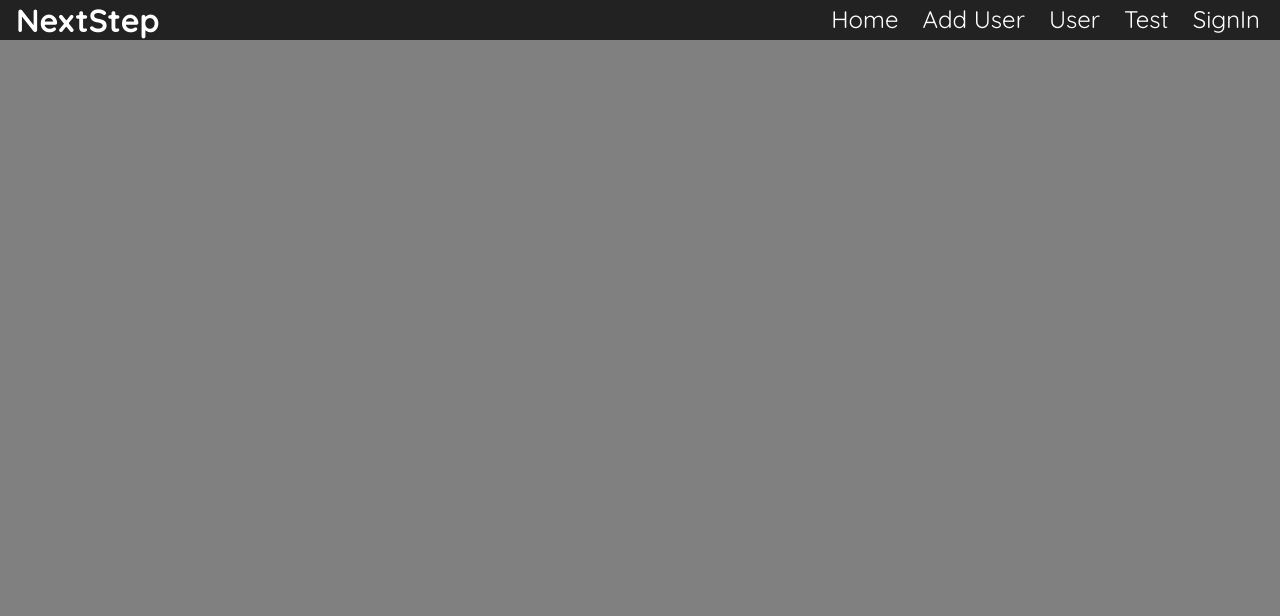
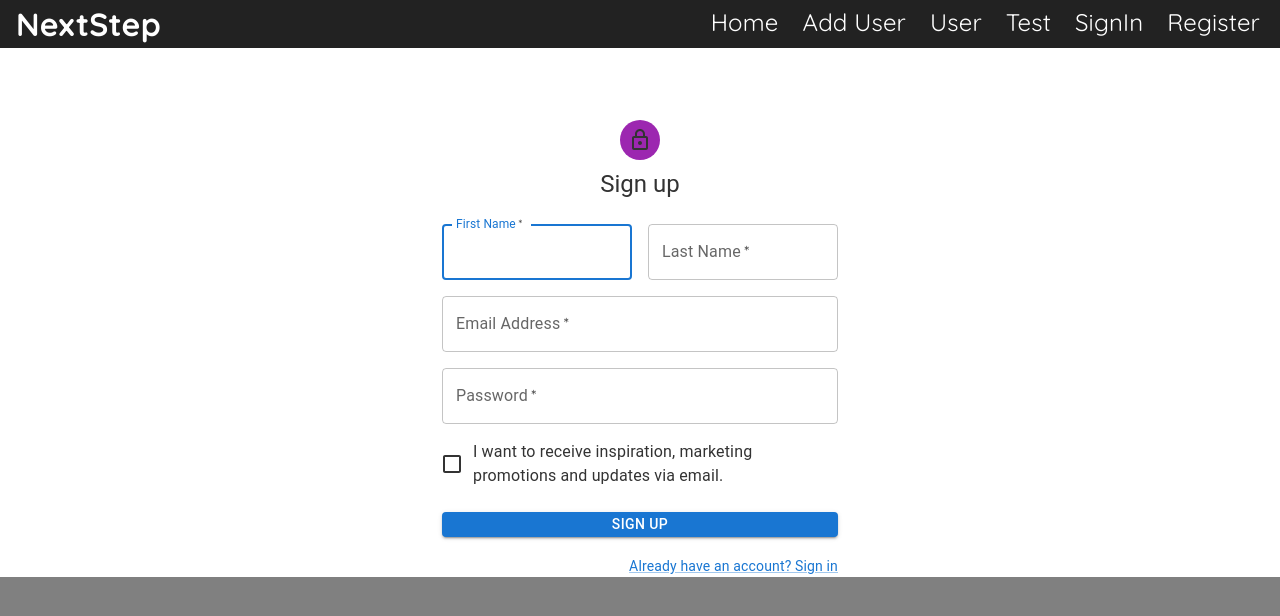
Before and after one commit to NextStepNZ/Development, a React (Create React App) app in the folder client/: page /register in a window 1280 px wide. Shown: the top 616 px of the page. Built offline with nearby package versions, Linux system fonts and the light colour scheme.

Commit message:
Register template added

```diff
--- a/client/src/App.js
+++ b/client/src/App.js
@@ -5,6 +5,7 @@ import AddUser from "./components/AddUser";
 import User from './components/User';
 import Test from './components/Test';
 import SignIn from "./components/Login/SignIn";
+import Register from "./components/Login/Register"
 
 import {Routes, Route} from 'react-router-dom';
 
@@ -19,6 +20,7 @@ const App = () => {
       <Route path='/user' element={<User firstname={'John'} lastname={'Smith'} isTeacher={'true'}/>}/>
       <Route path='/Test' element={<Test/>}/>
       <Route path='/signin' element={<SignIn/>}/>
+      <Route path='/register' element={<Register/>}/>
     </Routes>
     </>
     );
--- /dev/null
+++ b/client/src/components/Login/Register.js
@@ -0,0 +1,117 @@
+import * as React from 'react';
+import Avatar from '@mui/material/Avatar';
+import Button from '@mui/material/Button';
+import CssBaseline from '@mui/material/CssBaseline';
+import TextField from '@mui/material/TextField';
+import FormControlLabel from '@mui/material/FormControlLabel';
+import Checkbox from '@mui/material/Checkbox';
+import Link from '@mui/material/Link';
+import Grid from '@mui/material/Grid';
+import Box from '@mui/material/Box';
+import LockOutlinedIcon from '@mui/icons-material/LockOutlined';
+import Typography from '@mui/material/Typography';
+import Container from '@mui/material/Container';
+import { createTheme, ThemeProvider } from '@mui/material/styles';
+
+const theme = createTheme();
+
+export default function SignUp() {
+  const handleSubmit = (event) => {
+    event.preventDefault();
+    const data = new FormData(event.currentTarget);
+    console.log({
+      email: data.get('email'),
+      password: data.get('password'),
+    });
+  };
+
+  return (
+    <ThemeProvider theme={theme}>
+      <Container component="main" maxWidth="xs">
+        <CssBaseline />
+        <Box
+          sx={{
+            marginTop: 8,
+            display: 'flex',
+            flexDirection: 'column',
+            alignItems: 'center',
+          }}
+        >
+          <Avatar sx={{ m: 1, bgcolor: 'secondary.main' }}>
+            <LockOutlinedIcon />
+          </Avatar>
+          <Typography component="h1" variant="h5">
+            Sign up
+          </Typography>
+          <Box component="form" noValidate onSubmit={handleSubmit} sx={{ mt: 3 }}>
+            <Grid container spacing={2}>
+              <Grid item xs={12} sm={6}>
+                <TextField
+                  autoComplete="given-name"
+                  name="firstName"
+                  required
+                  fullWidth
+                  id="firstName"
+                  label="First Name"
+                  autoFocus
+                />
+              </Grid>
+              <Grid item xs={12} sm={6}>
+                <TextField
+                  required
+                  fullWidth
+                  id="lastName"
+                  label="Last Name"
+                  name="lastName"
+                  autoComplete="family-name"
+                />
+              </Grid>
+              <Grid item xs={12}>
+                <TextField
+                  required
+                  fullWidth
+                  id="email"
+                  label="Email Address"
+                  name="email"
+                  autoComplete="email"
+                />
+              </Grid>
+              <Grid item xs={12}>
+                <TextField
+                  required
+                  fullWidth
+                  name="password"
+                  label="Password"
+                  type="password"
+                  id="password"
+                  autoComplete="new-password"
+                />
+              </Grid>
+              <Grid item xs={12}>
+                <FormControlLabel
+                  control={<Checkbox value="allowExtraEmails" color="primary" />}
+                  label="I want to receive inspiration, marketing promotions and updates via email."
+                />
+              </Grid>
+            </Grid>
+            <Button
+              type="submit"
+              fullWidth
+              variant="contained"
+              sx={{ mt: 3, mb: 2 }}
+            >
+              Sign Up
+            </Button>
+            <Grid container justifyContent="flex-end">
+              <Grid item>
+                <Link href="#" variant="body2">
+                  Already have an account? Sign in
+                </Link>
+              </Grid>
+            </Grid>
+          </Box>
+        </Box>
+      </Container>
+    </ThemeProvider>
+  );
+}
--- a/client/src/components/Navbar.js
+++ b/client/src/components/Navbar.js
@@ -23,6 +23,9 @@ const Navbar = () => {
                     <li>
                         <Link to="/signin">SignIn</Link>
                     </li>
+                    <li>
+                        <Link to="/register">Register</Link>
+                    </li>
                 </ul>
             </nav>
         </>
```
